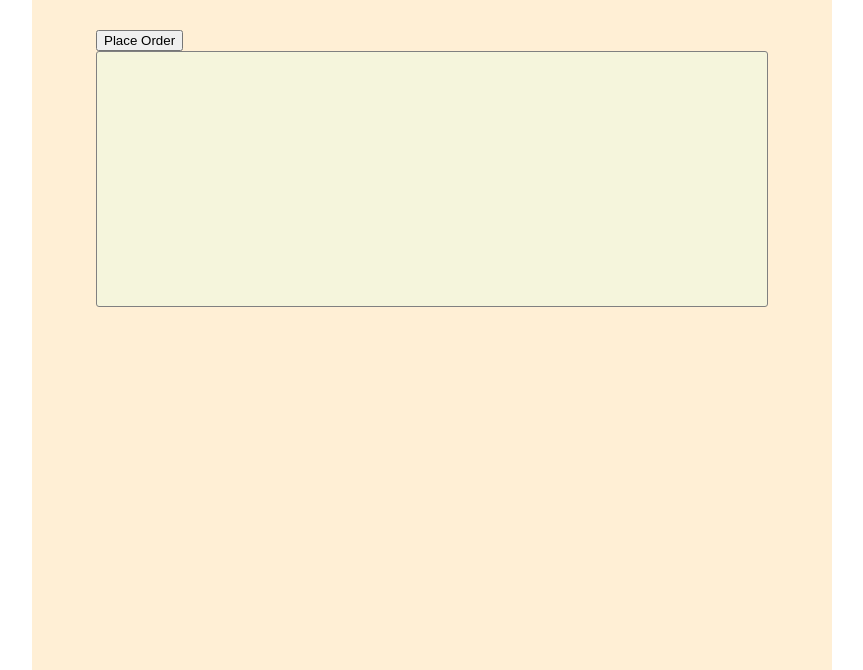
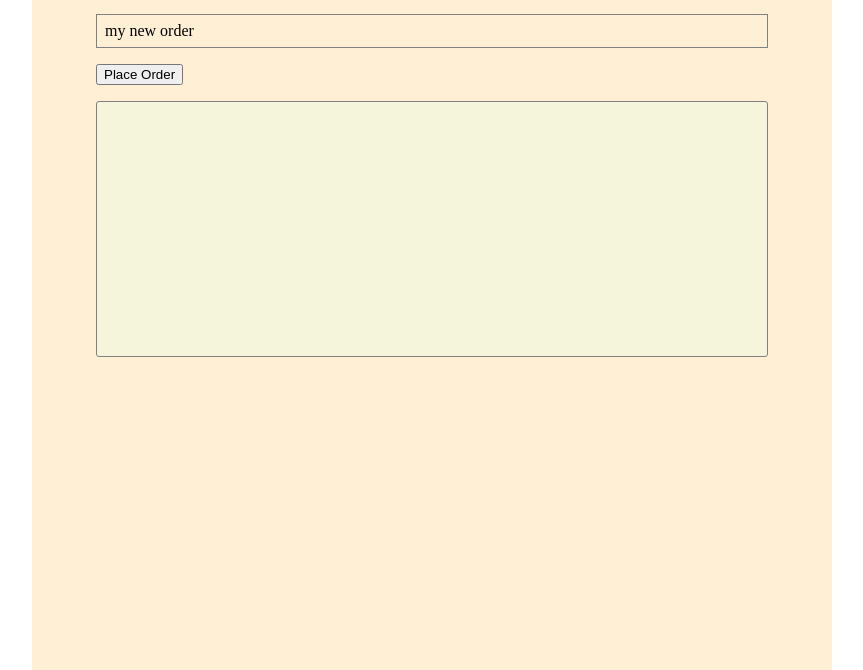
Before and after one commit to KenzieAcademy/demo-starter-strings-and-arrays, a plain HTML site: page index.html in a window 1280 px wide. Shown: the part 130-800 px from the top of the page, without its empty margins (208-1071 px from the left). Drawn offline with Linux system fonts and the light colour scheme.

Commit message:
styling and layout tweaks

```diff
--- a/index.html
+++ b/index.html
@@ -9,10 +9,12 @@
 <body>
     <main id="container">
         <h1>Strings and Arrays</h1>
-        <p id="newOrder"></p>
-        <button
-            id="placeOrder"
-        >Place Order</button>
+        <h4 id="newOrder">my new order</h4>
+        <div class="buttonRow">
+            <button
+                id="placeOrder"
+            >Place Order</button>
+        </div>
         <article id="conveyorBelt"></article>
     </main>
     <link rel="stylesheet" href="reset.css">
--- a/style.css
+++ b/style.css
@@ -15,6 +15,7 @@ h1 {
 
 button {
     cursor: pointer;
+    margin-right: 1rem;
 }
 
 button:hover {
@@ -29,6 +30,12 @@ article {
     overflow-y: scroll;
 }
 
-p {
-    padding: 0.5rem 1rem;
+h4 {
+    padding: 0.5rem;
+    border: 1px solid grey;
 }
+
+.buttonRow {
+    margin: 1rem 0;
+    display: flex;
+}
```
